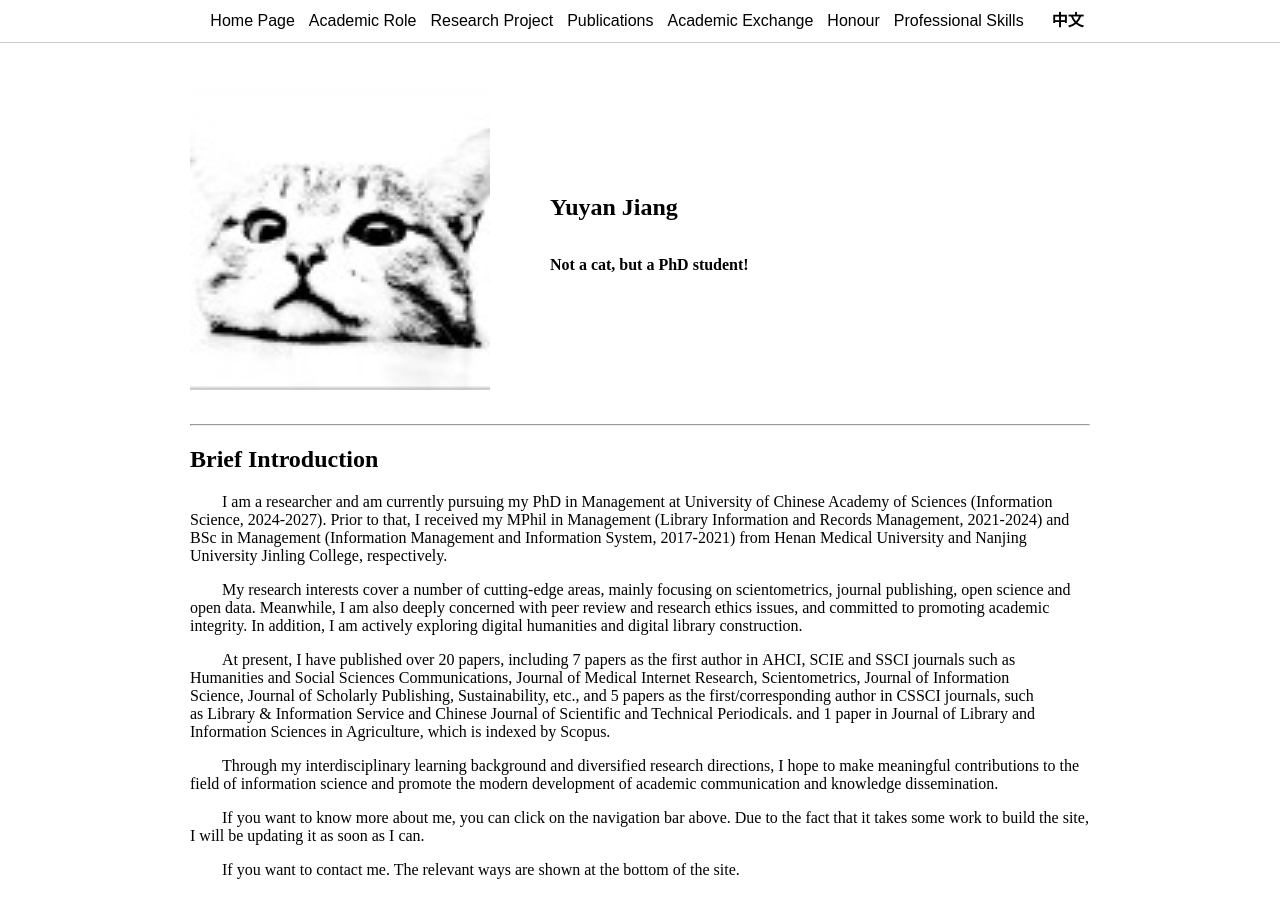
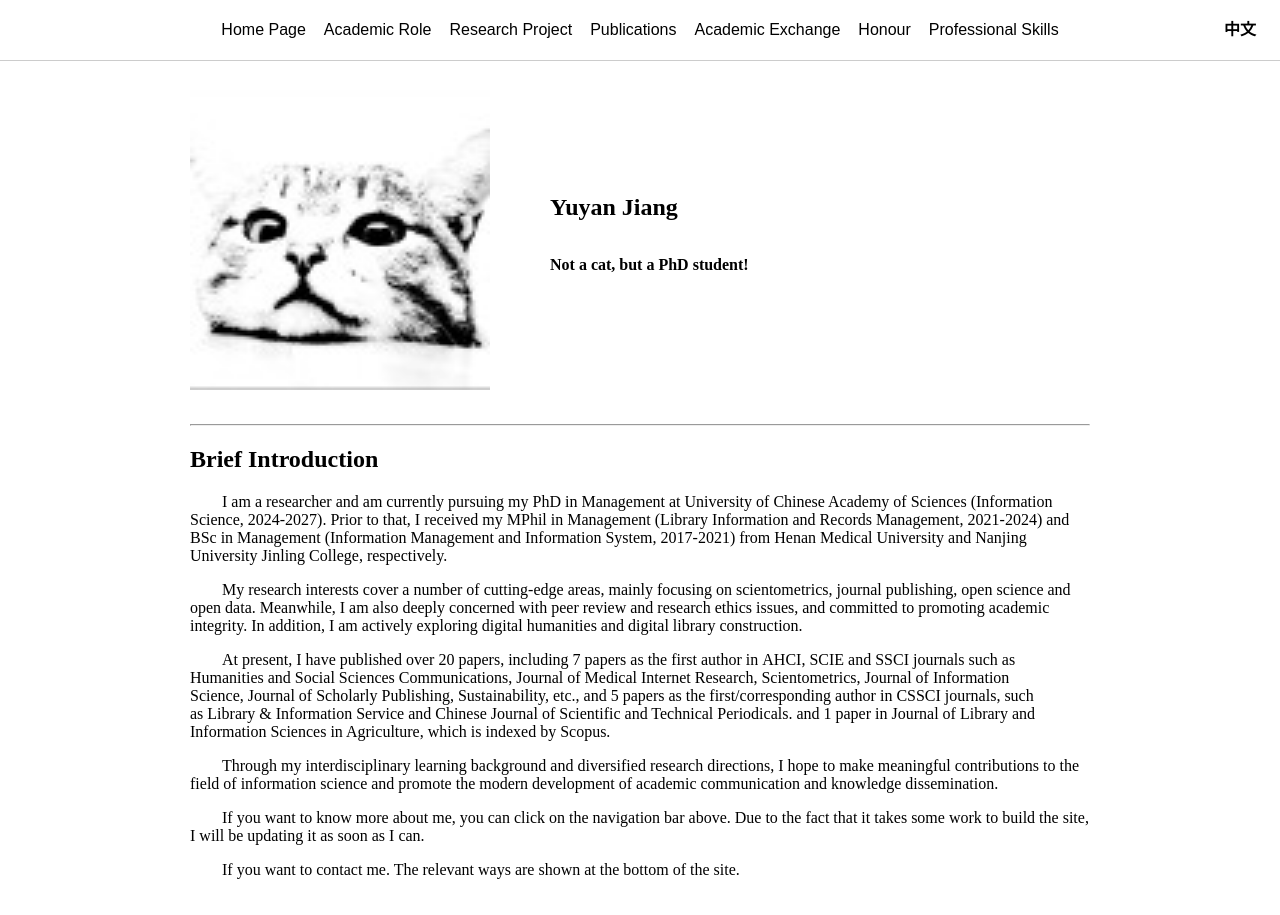
Before and after one commit to jiang-yuyan/Yuyan-Jiang-CV, a Jekyll site: the page built from index.md, in a window 1280 px wide. Built offline with Jekyll 4.4.1, drawn with Linux system fonts in a browser that asks for light colours.

Commit message:
Update nav.html

```diff
--- a/_includes/nav.html
+++ b/_includes/nav.html
@@ -11,18 +11,23 @@ body {
     position: fixed;
     top: 0;
     width: 100%;
+    height: 60px;
     background: #fff;
-    padding: 10px 14px;
-    display: flex;
-    justify-content: center;
-    align-items: center;
-    gap: 14px;
     border-bottom: 1px solid #ccc;
     z-index: 1000;
     font-family: Arial, Helvetica, sans-serif;
 }
 
-/* ===== 链接通用 ===== */
+/* ✅ 居中导航内容（单独一层） */
+.nav-center {
+    height: 100%;
+    display: flex;
+    justify-content: center;
+    align-items: center;
+    gap: 18px;
+}
+
+/* ===== 普通链接 ===== */
 .navigation a {
     text-decoration: none !important;
     color: #000;
@@ -36,11 +41,18 @@ body {
     color: #007acc;
 }
 
-/* ===== 下拉菜单 ===== */
+/* ✅ dropdown 必须是 block 容器 */
 .dropdown {
     position: relative;
+    display: inline-block;
 }
 
+/* ✅ hover 区域包住文字 + 菜单 */
+.dropdown-trigger {
+    padding: 6px 0;
+}
+
+/* ===== 下拉菜单 ===== */
 .dropdown-menu {
     display: none;
     position: absolute;
@@ -48,7 +60,7 @@ body {
     left: 0;
     background: #fff;
     border: 1px solid #ccc;
-    min-width: 130px;
+    min-width: 140px;
     z-index: 1001;
 }
 
@@ -56,41 +68,41 @@ body {
     display: block;
 }
 
-/* ===== 下拉菜单项 ===== */
+/* ===== 下拉项 ===== */
 .dropdown-menu a {
     display: block;
-    padding: 8px 12px;
+    padding: 8px 14px;
     white-space: nowrap;
 }
 
-/* ===== 语言按钮容器（固定位置） ===== */
-.lang-wrapper {
-    display: inline-flex;
-    width: 60px;          /* ✅ 固定宽度，防止跳动 */
-    justify-content: center;
-}
-
-/* 默认都隐藏 */
-.lang-zh,
-.lang-en {
-    display: none;
+/* ✅ 语言按钮：绝对定位，屏幕坐标固定 */
+.lang-switch {
+    position: absolute;
+    right: 24px;
+    top: 50%;
+    transform: translateY(-50%);
     font-weight: bold;
 }
 </style>
 
 <nav class="navigation">
 
+    <!-- ✅ 居中内容 -->
+    <div class="nav-center">
+
         <a class="nav" href="{{ site.baseurl }}/index">Home Page</a>
         <a class="nav" href="{{ site.baseurl }}/role/roles">Academic Role</a>
         <a class="nav" href="{{ site.baseurl }}/project/projects">Research Project</a>
 
         <div class="dropdown">
-        <a class="nav" href="{{ site.baseurl }}/publication/publications">
+            <a class="nav dropdown-trigger"
+               href="{{ site.baseurl }}/publication/publications">
                 Publications
             </a>
             <div class="dropdown-menu">
                 {% for y in (2026..2020) %}
-            <a class="nav" href="{{ site.baseurl }}/publication/publication-{{ y }}">
+                <a class="nav"
+                   href="{{ site.baseurl }}/publication/publication-{{ y }}">
                     {{ y }}
                 </a>
                 {% endfor %}
@@ -101,11 +113,11 @@ body {
         <a class="nav" href="{{ site.baseurl }}/honour/honours">Honour</a>
         <a class="nav" href="{{ site.baseurl }}/skill/skills">Professional Skills</a>
 
-    <!-- ✅ 语言切换（固定位��，只显示一个） -->
-    <span class="lang-wrapper">
-        <a id="lang-zh" class="lang-zh" href="javascript:void(0)">中文</a>
-        <a id="lang-en" class="lang-en" href="javascript:void(0)">EN</a>
-    </span>
+    </div>
+
+    <!-- ✅ 固定坐标语言切换 -->
+    <a id="lang-zh" class="lang-switch" href="javascript:void(0)">中文</a>
+    <a id="lang-en" class="lang-switch" href="javascript:void(0)">EN</a>
 
 </nav>
 
```
Also changed, not shown: other parts of _includes/nav.html (+6 -6 lines). Lines whose indentation alone changed are shown as unchanged.
